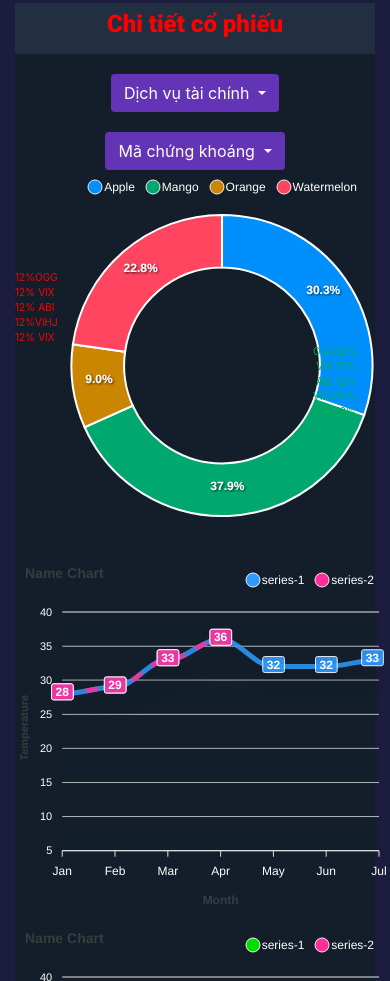
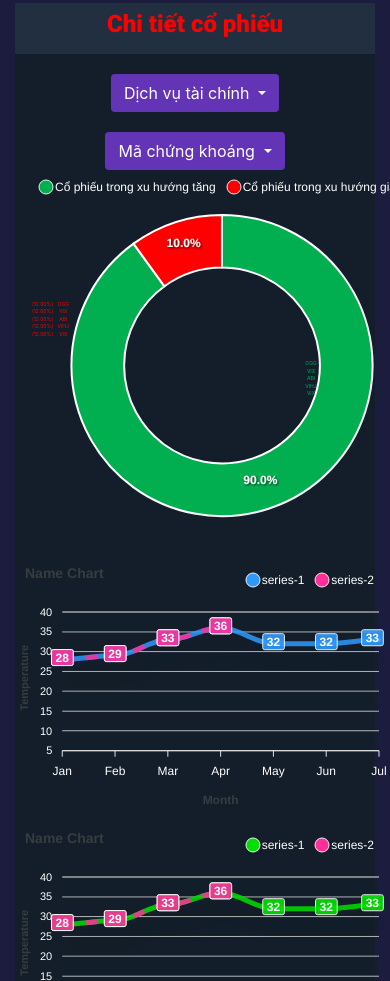
Before and after one commit to tranthuckhang2000/ChartStock, a website with bundled scripts: page zonebiz/market-signal.html in a window 390 px wide. Shown: the part 1083-2064 px from the top of the page. Built offline with nearby package versions, Linux system fonts and the light colour scheme.

Commit message:
update tin hieu thi truong

```diff
--- a/zonebiz/css/style.scss
+++ b/zonebiz/css/style.scss
@@ -528,11 +528,11 @@ $colorContent: #ffffff;
 
           .description-left {
             // text-align: left;
-            font-size: 10px;
+            font-size: 5px;
             color: #ff0000;
             position: absolute;
-            // left: 313px;
-            top: 100px;
+            left: 32px;
+            top: 131px;
 
             .list-items {
               display: flex;
@@ -549,10 +549,10 @@ $colorContent: #ffffff;
 
           .description-right {
             // color: white;
-            font-size: 10px;
+            font-size: 5px;
             position: absolute;
-            left: 313px;
-            bottom: 126px;
+            left: 301px;
+            bottom: 147px;
 
             .list-items {
               display: flex;
--- a/zonebiz/market-signal.html
+++ b/zonebiz/market-signal.html
@@ -263,11 +263,13 @@
 													<div class="description-left">
 														<div class="list-items">
 															<ul>
-																<li>12%</li>
-																<li>12%</li>
-																<li>12%</li>
-																<li>12%</li>
-																<li>12%</li>
+																<li>(12.00%)</li>
+																<li>(12.00%)</li>
+																<li>(12.00%)</li>
+																<li>(12.00%)</li>
+																<li>(12.00%)</li>
+
+
 															</ul>
 															<ul>
 																<li>OGG</li>
@@ -294,11 +296,13 @@
 																<li>VIX</li>
 															</ul>
 															<ul>
-																<li>12%</li>
-																<li>12%</li>
-																<li>12%</li>
-																<li>12%</li>
-																<li>12%</li>
+																<li>(12.00%)</li>
+																<li>(12.00%)</li>
+																<li>(12.00%)</li>
+																<li>(12.00%)</li>
+																<li>(12.00%)</li>
+
+
 															</ul>
 														</div>
 
@@ -307,7 +311,7 @@
 
 
 												<div class="col-sm-12">
-													<div id="chart555"></div>
+													<div style="height: 100px;" id="chart555"></div>
 												</div>
 												<div class="col-sm-12">
 													<div id="chart666"></div>
@@ -727,8 +731,9 @@
 
 		// Chart circle
 		var options = {
-			series: [44, 55, 13, 33], // So lieu của chart
-			labels: ['Apple', 'Mango', 'Orange', 'Watermelon']  // label mo ta
+			series: [90, 10], // So lieu của chart
+			labels: ['Cổ phiếu trong xu hướng tăng', 'Cổ phiếu trong xu hướng giảm'],
+			colors:['#02af50', '#ff0000']  // label mo ta
 			,
 			chart: {
 				type: 'donut',
@@ -780,7 +785,7 @@
 
 			],
 			chart: {
-				height: 350,
+				height: 250,
 				type: 'line',
 				dropShadow: {
 					enabled: true,
@@ -860,19 +865,6 @@
 	</script>
 
 
-   <!-- handle dropdown -->
-    <script>
-            $(document).ready(function(){
-			$('#bt-dropdown-2').click(function(){
-				$('#menu-dropdown-2').toggle();
-			});
-
-			$('#bt-dropdown-1').click(function(){
-				$('#menu-dropdown-1').toggle();
-			});
-
-		})
-	</script>
 
 <script>
 	var options = {
@@ -888,7 +880,7 @@
 
 		],
 		chart: {
-			height: 350,
+			height: 250,
 			type: 'line',
 			dropShadow: {
 				enabled: true,
@@ -967,7 +959,19 @@
 
 </script>
 
+   <!-- handle dropdown -->
+   <script>
+	$(document).ready(function(){
+	$('#bt-dropdown-2').click(function(){
+		$('#menu-dropdown-2').toggle();
+	});
 
+	$('#bt-dropdown-1').click(function(){
+		$('#menu-dropdown-1').toggle();
+	});
+
+})
+</script>
 
 
 </body>
```
Also changed, not shown: zonebiz/css/style.css, 1 other file.
